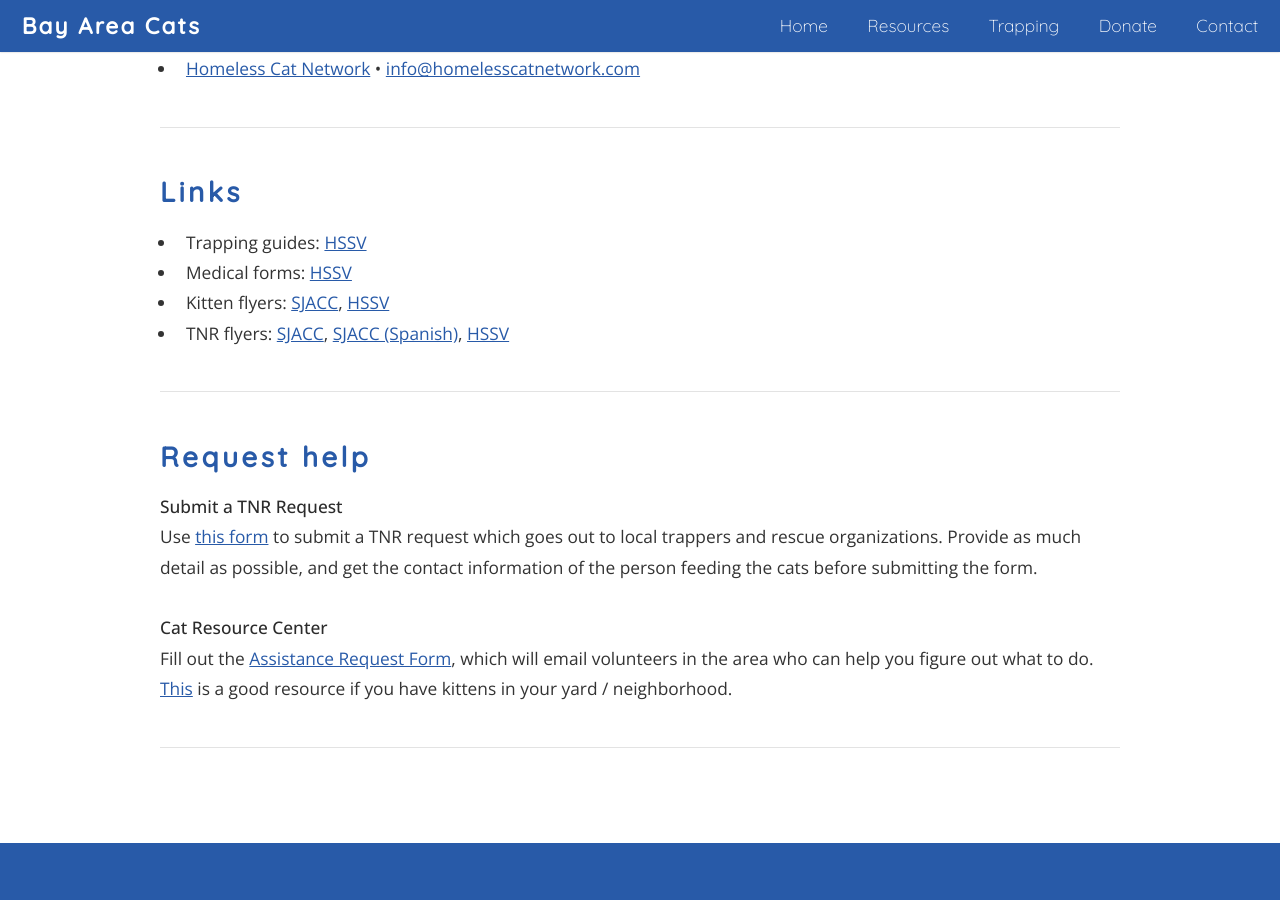
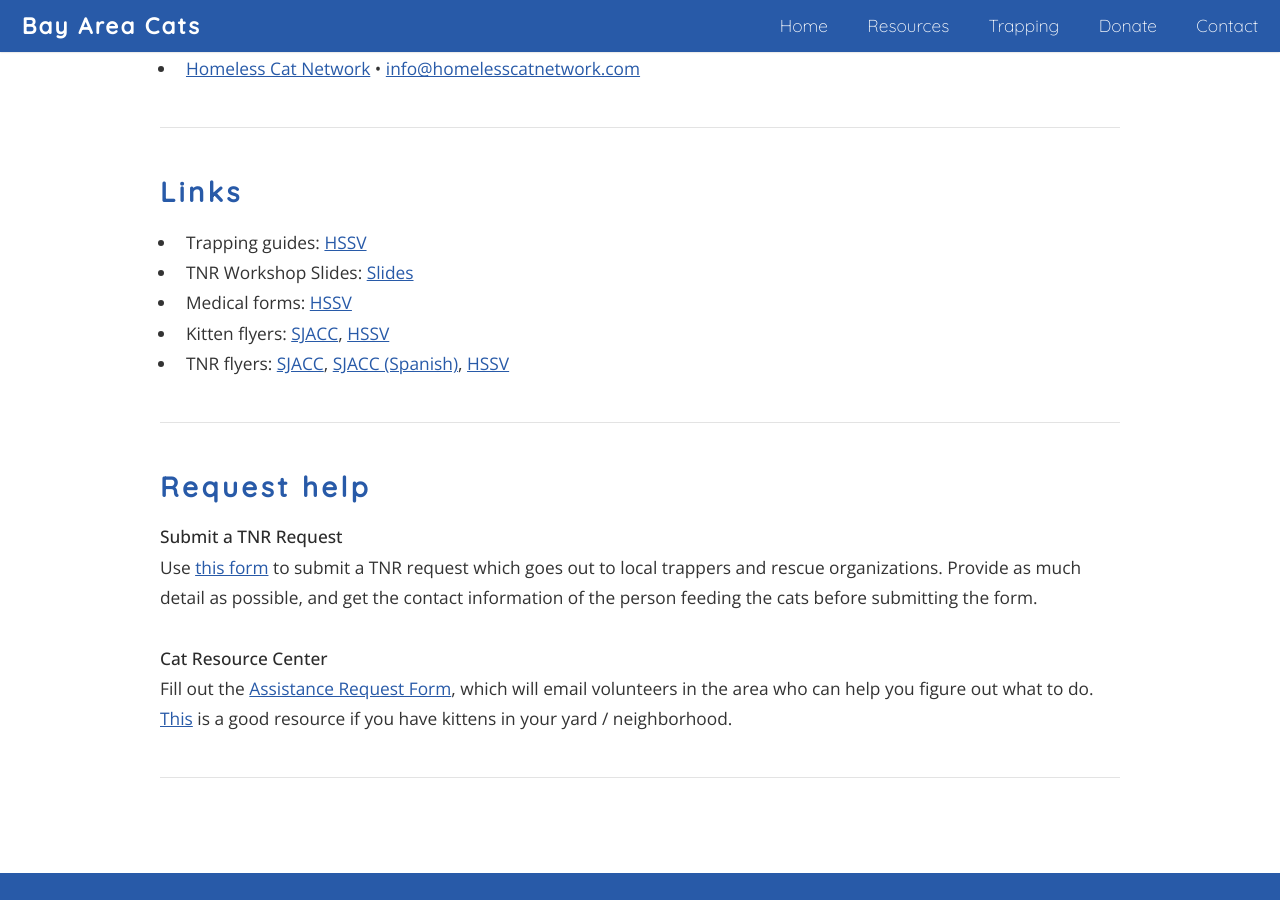
Before and after one commit to sunmeetsingh/bayareacats.github.io, a Jekyll site: the page built from resources.html, in a window 1280 px wide and 900 px high, scrolled down 2763 px. Built offline with Jekyll 4.4.1, drawn with Linux system fonts in a browser that asks for light colours.

Commit message:
Adds workshop slideS

```diff
--- a/resources.html
+++ b/resources.html
@@ -159,6 +159,7 @@ layout: default
                 <h3>Links</h3>
                     <ul>
                         <li>Trapping guides: <!-- <a href="/sjacc">SJACC</a>,  --><a href="/hssv">HSSV</a></li>
+                        <li>TNR Workshop Slides: <a href="/workshop">Slides</a></li>
                         <li>Medical forms: <a href="/hssv-form">HSSV</a></li>
                         <li>Kitten flyers: <a href="/kittens">SJACC</a>, <a href="/kittens-hssv">HSSV</a></li>
                         <li>TNR flyers: <a href="/flyer">SJACC</a>, <a href="/flyer-spanish">SJACC (Spanish)</a>, <a href="/flyer-hssv">HSSV</a></li>
```
Also changed, not shown: 2 other files.
